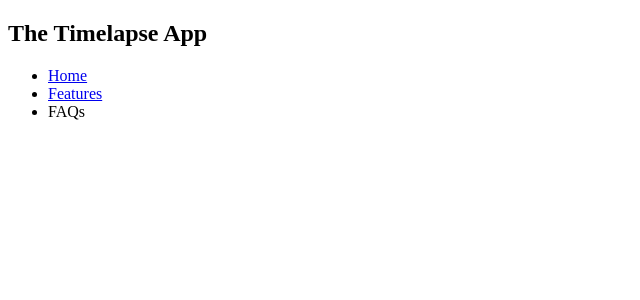
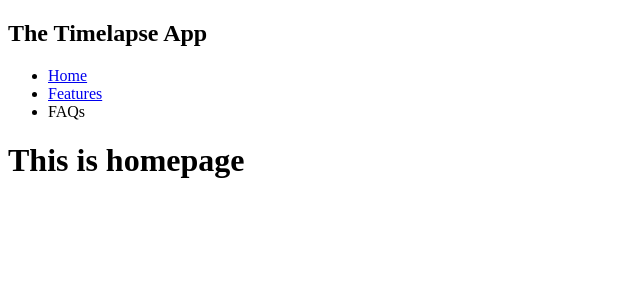
Before and after one commit to reteshg/site, a React (Create React App) app: page / in a window 1280 px wide. Shown: the top 300 px of the page, without its empty margins (0-640 px from the left). Built offline with nearby package versions, Linux system fonts and the light colour scheme.

Commit message:
router now finally working

```diff
--- a/src/App.js
+++ b/src/App.js
@@ -9,7 +9,7 @@ function App() {
     <BrowserRouter basename={process.env.PUBLIC_URL}>
       <div className="App">
         <Navbar title="The Timelapse App"/>
-        <Route exact path="/home" render={() => <Home title="This is homepage" />} />
+        <Route exact path="/" render={() => <Home title="This is homepage" />} />
         <Route path="/features" render={() => <Features title="This is feature page" />} />
       </div>
     </BrowserRouter>
```
Also changed, not shown: src/components/home.js (line endings or trailing spaces).
